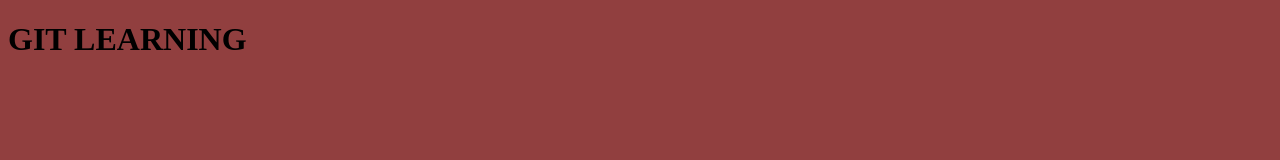
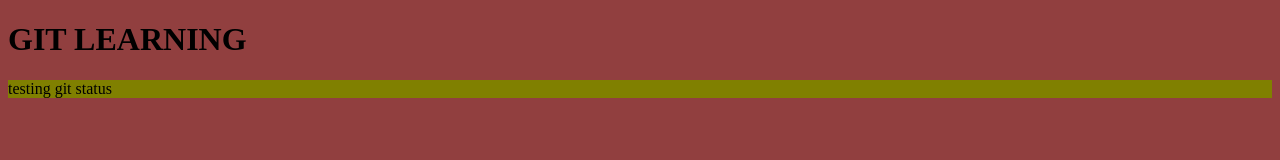
Before and after one commit to StanislawZielinski/myRepo2, a plain HTML site: page index.html in a window 1280 px wide. Drawn offline with Linux system fonts and the light colour scheme.

Commit message:
still learning commands

```diff
--- a/app.js
+++ b/app.js
@@ -1 +1 @@
-alert ("HELLO THERE")
+alert ("HELLO THERE");
--- a/index.html
+++ b/index.html
@@ -9,6 +9,7 @@
 </head>
 <body>
     <h1>GIT LEARNING</h1>
+    <p class="testing-colors">testing git status</p>
     <script src="app.js"></script>
 </body>
 </html>
--- a/styles.css
+++ b/styles.css
@@ -1,3 +1,7 @@
 body {
     background: rgb(145, 63, 63);
 }
+
+.testing-colors {
+    background: olive;
+}
```
